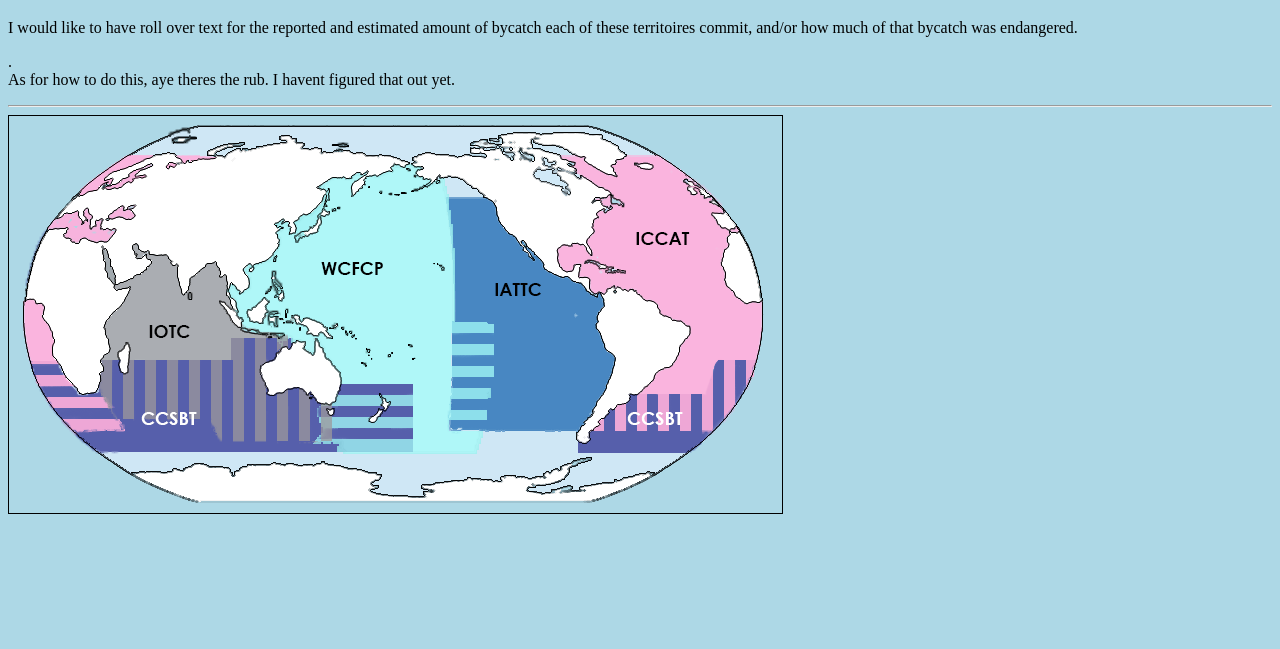
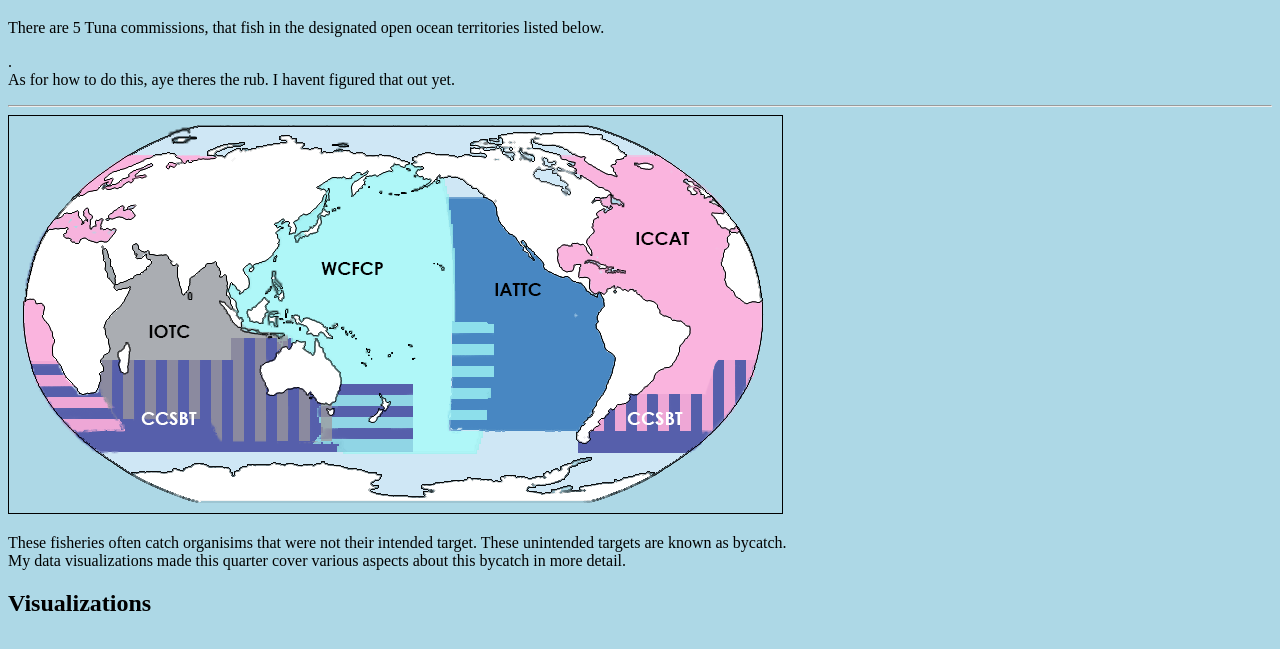
Before and after one commit to Meganuwu/Shark-bycatch-project.github.io, a plain HTML site: page index.html in a window 1280 px wide. Shown: the part 61-710 px from the top of the page. Drawn offline with Linux system fonts and the light colour scheme; a script that the page names is missing.

Commit message:
Update index.html

```diff
--- a/index.html
+++ b/index.html
@@ -7,10 +7,14 @@
     </head>
     <body>
         <h1>Fishery territories</h1>
-        <p>I would like to have roll over text for the reported and estimated amount of bycatch each of these territoires commit, and/or how much of that bycatch was endangered.</p>
+        <p>There are 5 Tuna commissions, that fish in the designated open ocean territories listed below.
+</p>
         <p> .<br>
             As for how to do this, aye theres the rub. I havent figured that out  yet.</p>
         <hr>
         <img src= "Fisheries_Map_08.png">
+        <p>These fisheries often catch organisims that were not their intended target. These unintended targets are known as bycatch.<br>
+        My data visualizations made this quarter cover various aspects about this bycatch in more detail.</p>
+        <h2>Visualizations</h2>
     </body>
 </html>
```
